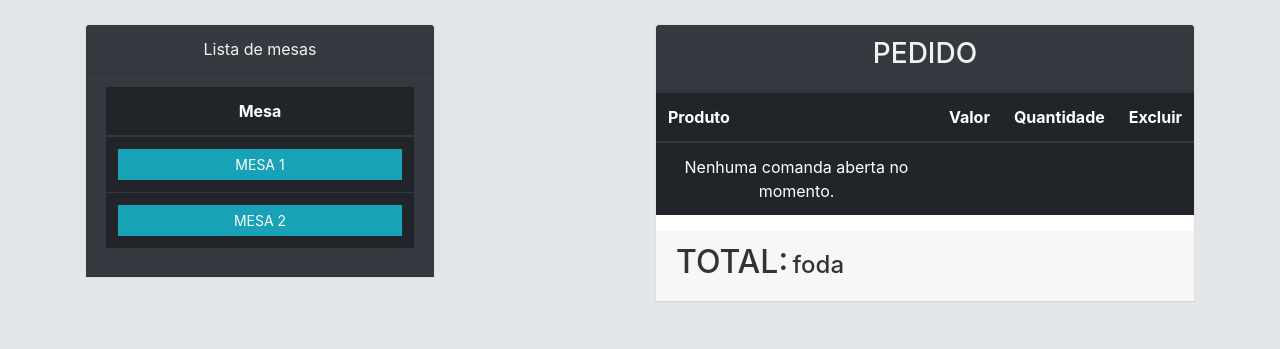
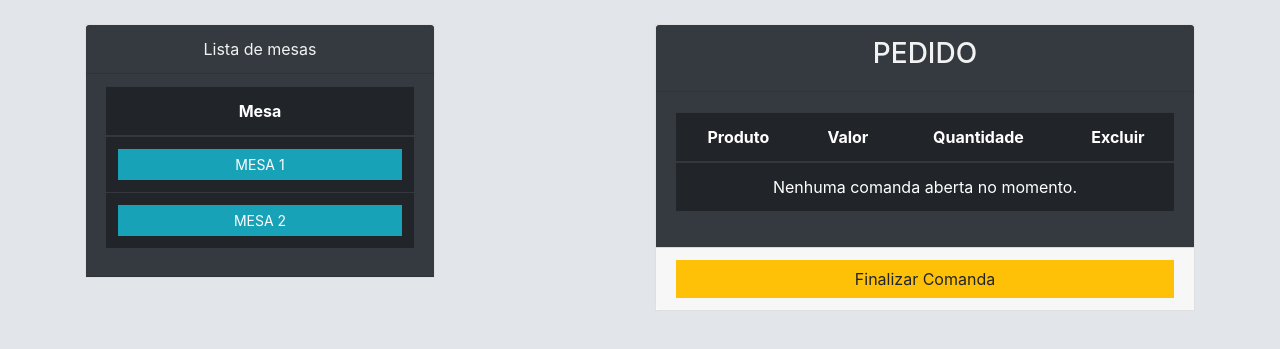
Before and after one commit to AndersonDime/easy_commands, a PHP site: page /index.php?page=cashier in a window 1280 px wide. Shown: the part 56-405 px from the top of the page. Run offline with PHP 8.4, Linux system fonts and the light colour scheme; a user stored in the database is signed in; data comes from the database, SQL or seed files in the repository; some libraries are stand-ins or nearby versions.

Commit message:
Caixa quase finalizado

```diff
--- a/assets/css/style.css
+++ b/assets/css/style.css
@@ -216,3 +216,6 @@ body{
   float: right;
   cursor: pointer;
 }
+.totalPrice{
+  font-size: x-large;
+}
--- a/assets/javascript/add-command.js
+++ b/assets/javascript/add-command.js
@@ -1,4 +1,5 @@
 function open_table(id_comanda){
+    botao = document.getElementById("fecha_comanda").nodeValue = id_comanda;
     $.ajax({
         type: 'POST',
         url: './assets/php/cashier-command.php',
--- a/assets/javascript/global.js
+++ b/assets/javascript/global.js
@@ -6,10 +6,14 @@ function mensage(){
 function search(){
     window.top.location="./assets/php/cashier-search.php";
 }
-function calculator(){
-    var valor1 = parseFloat(document.getElementById("price"));
-    var valor2 = 1;
-    valor1 = valor1 + valor2;
-    valor1.toString();
-    console.log(valor1);
+function closeComand(){
+    id_comanda = document.getElementById("fecha_comanda").value;
+    $.ajax({
+        method: "POST",
+        url: "./assets/php/cashier-close.php",
+        data: {idComanda : id_comanda}
+        ,success:function(html){
+            $('#product').html(html);
+        }
+    })
 }
--- a/pages/cashier.php
+++ b/pages/cashier.php
@@ -11,10 +11,6 @@ INNER JOIN produtos ON produtos.id = pedidos.produtos_id");
 
 $list_mesa = mysql_getdata("SELECT * from mesas inner join comandas on comandas.mesas_id = mesas.id where comandas.status = 0");
 ?>
-
-<script>
-  //calculator();
-</script>
 <div class="container">
     <div class="row">
         <div class="col-sm-4">
@@ -51,7 +47,8 @@ $list_mesa = mysql_getdata("SELECT * from mesas inner join comandas on comandas.
     <br>
         <div class="card transparencia">
             <div class="card-header text-center bg-dark txt-white"><h3>PEDIDO</h3></div>
-                <table class="table table-dark">
+                <div class="card-body bg-dark">
+                    <table class="table table-dark text-center" >
                         <thead>
                             <tr>
                                 <th scope="col">Produto</th>
@@ -62,13 +59,13 @@ $list_mesa = mysql_getdata("SELECT * from mesas inner join comandas on comandas.
                         </thead>
                         <tbody id="comanda">
                             <tr>
-                            <td style="text-align: center;">Nenhuma comanda aberta no momento.</td>
+                                <td colspan="4">Nenhuma comanda aberta no momento.</td>
                             </tr>
                         </tbody>
                     </table>
-                <div class="card-header">
-                    <h2 style="display: inline-block;">TOTAL:</h2>
-                    <h4 style="display: inline-block;"><?php echo "foda"; ?></h4>
+                </div>
+                <div class="card-footer">
+                    <button id="fecha_comanda" value="0" class="btn btn-block btn-warning" onclick="closeComand();">Finalizar Comanda</button>
                 </div>
             </div>
         </div>
--- a/template/navbar.php
+++ b/template/navbar.php
@@ -61,8 +61,8 @@
         </div>
     </nav>
 <script>
+debugger;
  $(document).ready(function(){
-    var loc = window.location.search;
     $('nav > li').find('a').not(".dropdown-toggle").parents(".nav-item").removeClass('active');
 
     $('nav > li').find('a').not(".dropdown-toggle").each(function() {
```
Also changed, not shown: assets/php/cashier-close.php (added, +10 -0 lines), assets/php/cashier-command.php (+14 -7 lines). Lines whose indentation alone changed are shown as unchanged.
